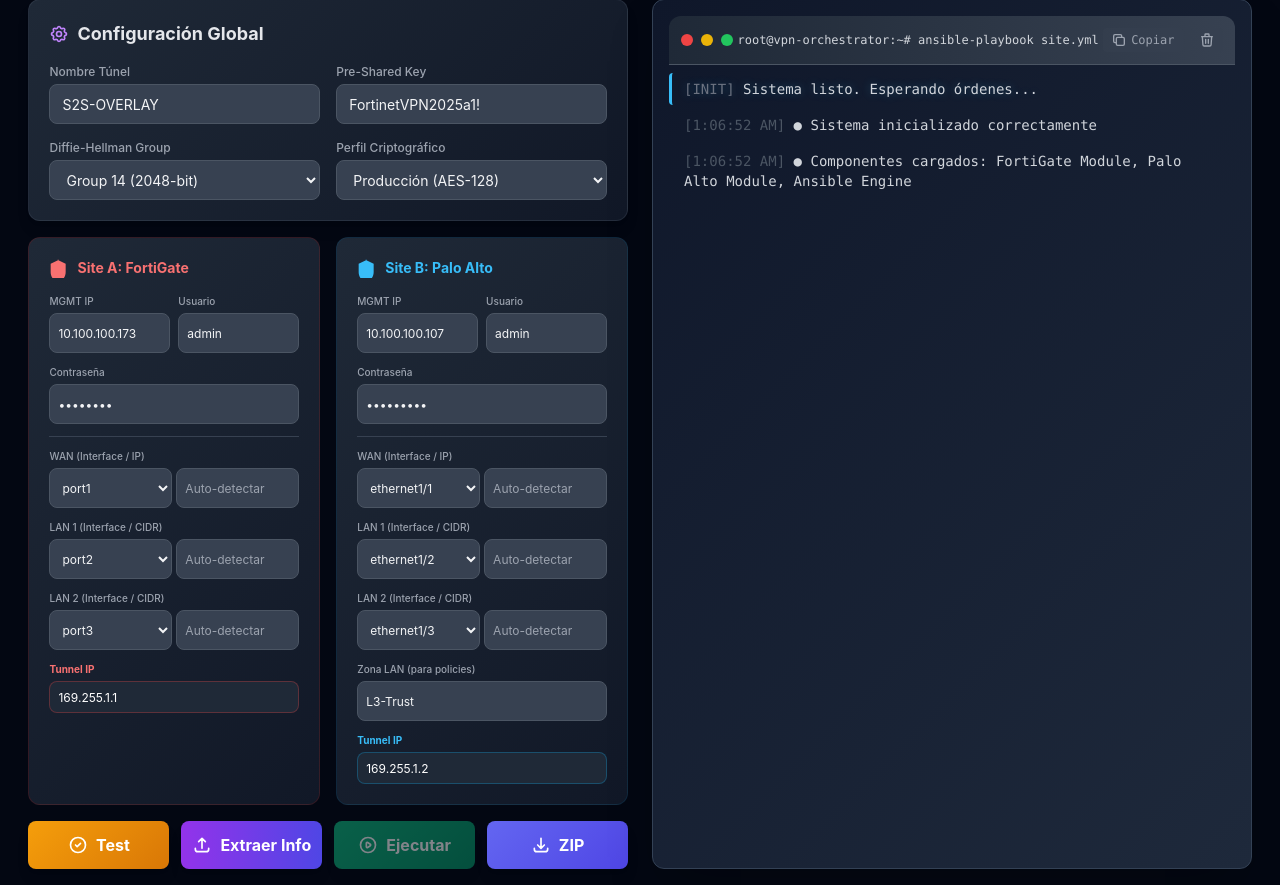
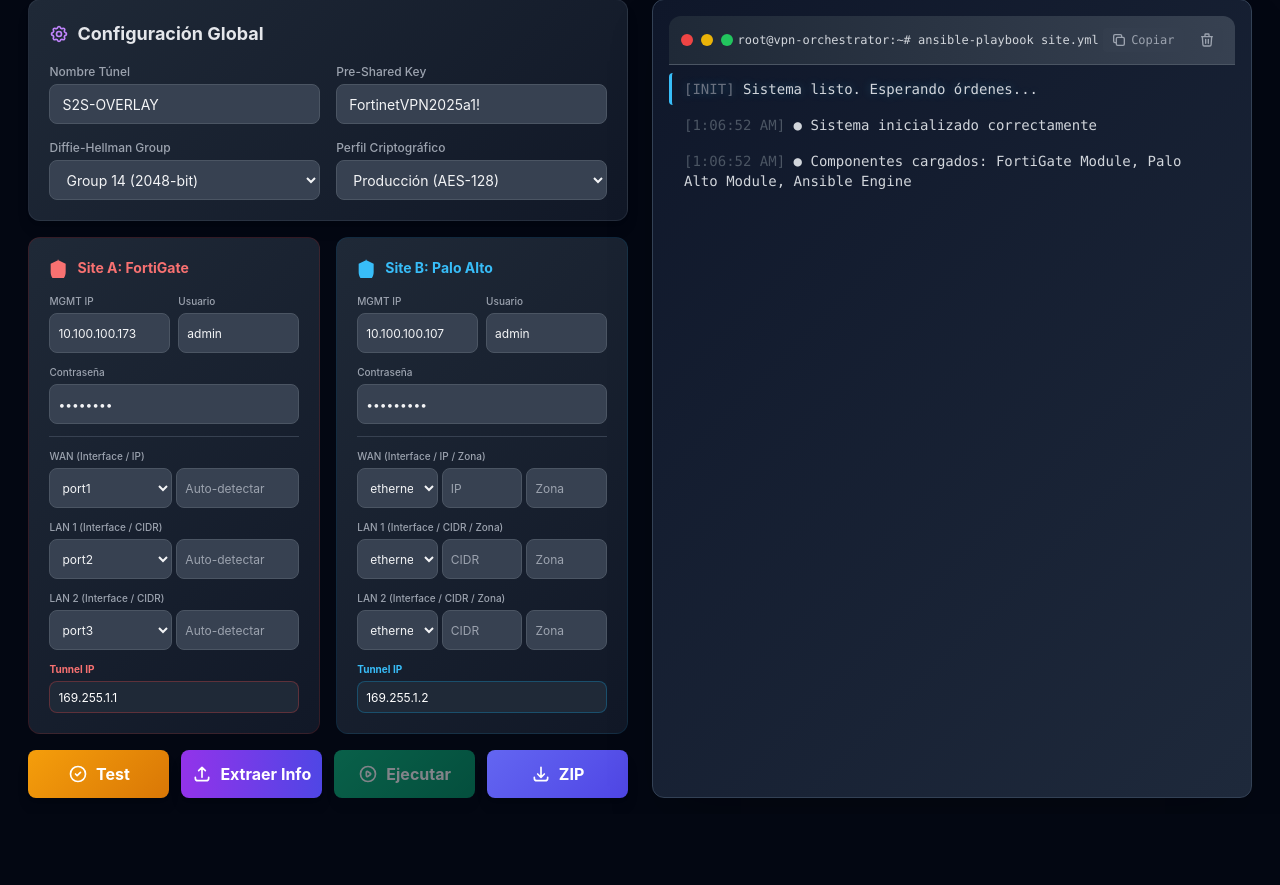
Before and after one commit to sr-emm/ESR-CHALLENGEML-FASE2, a Python web app: template vpn_orchestrator/templates/frontend.html in a window 1280 px wide. Shown: the part 153-1038 px from the top of the page. After the commit the page ends 951 px from the top, so only its background shows below. Run offline with Jinja, Linux system fonts and the light colour scheme; the template is opened without the code that fills it, so the values that code supplies are empty; some libraries are stand-ins or nearby versions.

Commit message:
Se igualan los lifetime de phase1 para que no den problemas. Se cambia la libreria de python para evitar un warning y que otras versiones den problemas. Se permite que cada interfaz en el palo alto este en una zona distinta.

```diff
--- a/vpn_orchestrator/templates/frontend.html
+++ b/vpn_orchestrator/templates/frontend.html
@@ -270,7 +270,8 @@
                                 <select name="crypto_profile" class="w-full input-dark rounded-lg px-3 text-sm">
                                     <option value="AES128-SHA256" selected>Producción (AES-128)</option>
                                     <option value="AES256-SHA256">Alta Seguridad (AES-256)</option>
-                                    <option value="DES-SHA256">Legacy/LAB (DES)</option>
+                                    <option value="3DES-SHA256">Compatibilidad (3DES)</option>
+                                    <option value="DES-SHA256">Legacy/LAB (DES) ⚠️</option>
                                 </select>
                             </div>
                         </div>
@@ -359,29 +360,28 @@
                                 </div>
                                 <hr class="border-gray-700 my-2">
                                 <div>
-                                    <label class="text-[10px] text-gray-400 font-medium mb-1 block">WAN (Interface / IP)</label>
+                                    <label class="text-[10px] text-gray-400 font-medium mb-1 block">WAN (Interface / IP / Zona)</label>
                                     <div class="flex gap-1">
-                                        <select name="pa_wan_intf" id="pa_wan_intf" class="w-1/2 input-dark rounded-lg px-2 text-xs"></select>
-                                        <input type="text" name="pa_wan_ip" id="pa_wan_ip" value="" placeholder="Auto-detectar" class="w-1/2 input-dark rounded-lg px-2 text-xs">
+                                        <select name="pa_wan_intf" id="pa_wan_intf" class="w-1/3 input-dark rounded-lg px-2 text-xs"></select>
+                                        <input type="text" name="pa_wan_ip" id="pa_wan_ip" value="" placeholder="IP" class="w-1/3 input-dark rounded-lg px-2 text-xs">
+                                        <input type="text" name="pa_wan_zone" id="pa_wan_zone" value="" placeholder="Zona" class="w-1/3 input-dark rounded-lg px-2 text-xs">
                                     </div>
                                 </div>
                                 <div>
-                                    <label class="text-[10px] text-gray-400 font-medium mb-1 block">LAN 1 (Interface / CIDR)</label>
+                                    <label class="text-[10px] text-gray-400 font-medium mb-1 block">LAN 1 (Interface / CIDR / Zona)</label>
                                     <div class="flex gap-1">
-                                        <select name="pa_lan1_intf" id="pa_lan1_intf" class="w-1/2 input-dark rounded-lg px-2 text-xs"></select>
-                                        <input type="text" name="pa_lan1_cidr" id="pa_lan1_cidr" value="" placeholder="Auto-detectar" class="w-1/2 input-dark rounded-lg px-2 text-xs">
+                                        <select name="pa_lan1_intf" id="pa_lan1_intf" class="w-1/3 input-dark rounded-lg px-2 text-xs"></select>
+                                        <input type="text" name="pa_lan1_cidr" id="pa_lan1_cidr" value="" placeholder="CIDR" class="w-1/3 input-dark rounded-lg px-2 text-xs">
+                                        <input type="text" name="pa_lan_zone" id="pa_lan_zone" value="" placeholder="Zona" class="w-1/3 input-dark rounded-lg px-2 text-xs">
                                     </div>
                                 </div>
                                 <div>
-                                    <label class="text-[10px] text-gray-400 font-medium mb-1 block">LAN 2 (Interface / CIDR)</label>
+                                    <label class="text-[10px] text-gray-400 font-medium mb-1 block">LAN 2 (Interface / CIDR / Zona)</label>
                                     <div class="flex gap-1">
-                                        <select name="pa_lan2_intf" id="pa_lan2_intf" class="w-1/2 input-dark rounded-lg px-2 text-xs"></select>
-                                        <input type="text" name="pa_lan2_cidr" id="pa_lan2_cidr" value="" placeholder="Auto-detectar" class="w-1/2 input-dark rounded-lg px-2 text-xs">
+                                        <select name="pa_lan2_intf" id="pa_lan2_intf" class="w-1/3 input-dark rounded-lg px-2 text-xs"></select>
+                                        <input type="text" name="pa_lan2_cidr" id="pa_lan2_cidr" value="" placeholder="CIDR" class="w-1/3 input-dark rounded-lg px-2 text-xs">
+                                        <input type="text" name="pa_lan2_zone" id="pa_lan2_zone" value="" placeholder="Zona" class="w-1/3 input-dark rounded-lg px-2 text-xs">
                                     </div>
-                                </div>
-                                <div>
-                                    <label class="text-[10px] text-gray-400 font-medium mb-1 block">Zona LAN (para policies)</label>
-                                    <input type="text" name="pa_lan_zone" id="pa_lan_zone" value="L3-Trust" placeholder="Ej: L3-Trust, trust, LAN" class="w-full input-dark rounded-lg px-2 text-xs">
                                 </div>
                                 <div>
                                     <label class="text-[10px] text-sky-400 font-bold mb-1 block">Tunnel IP</label>
@@ -898,7 +898,6 @@
                 if(results.paloalto.success) {
                     log('✓ Palo Alto: Información extraída correctamente', 'success');
                     const intfs = results.paloalto.interfaces;
-                    let lanZone = null; // Para guardar la zona de las LANs
 
                     for(const [name, info] of Object.entries(intfs)) {
                         if(info.ip && info.ip !== 'N/A') {
@@ -911,10 +910,14 @@
                             const ipOnly = ipParts[0];
                             const cidr = ipParts[1] || '24';
 
-                            // WAN: solo IP sin máscara
+                            // WAN: IP sin máscara + zona WAN
                             if(name === data.pa_wan_intf && ipOnly && ipOnly !== '0.0.0.0') {
                                 document.getElementById('pa_wan_ip').value = ipOnly;
                                 log(`  ✓ WAN IP auto-completada: ${ipOnly}`, 'success');
+                                if(info.zone) {
+                                    document.getElementById('pa_wan_zone').value = info.zone;
+                                    log(`  ✓ Zona WAN auto-completada: ${info.zone}`, 'success');
+                                }
                             }
                             // LAN1: convertir a red CIDR y guardar zona
                             if(name === data.pa_lan1_intf && ipOnly && ipOnly !== '0.0.0.0') {
@@ -922,16 +925,18 @@
                                 document.getElementById('pa_lan1_cidr').value = networkCidr;
                                 log(`  ✓ LAN1 CIDR auto-completado: ${networkCidr}`, 'success');
                                 if(info.zone) {
-                                    lanZone = info.zone;
+                                    document.getElementById('pa_lan_zone').value = info.zone;
+                                    log(`  ✓ Zona LAN1 auto-completada: ${info.zone}`, 'success');
                                 }
                             }
-                            // LAN2: convertir a red CIDR y guardar zona si no hay
+                            // LAN2: convertir a red CIDR y zona
                             if(name === data.pa_lan2_intf && ipOnly && ipOnly !== '0.0.0.0') {
                                 const networkCidr = ipToNetwork(ipOnly, cidr);
                                 document.getElementById('pa_lan2_cidr').value = networkCidr;
                                 log(`  ✓ LAN2 CIDR auto-completado: ${networkCidr}`, 'success');
-                                if(info.zone && !lanZone) {
-                                    lanZone = info.zone;
+                                if(info.zone) {
+                                    document.getElementById('pa_lan2_zone').value = info.zone;
+                                    log(`  ✓ Zona LAN2 auto-completada: ${info.zone}`, 'success');
                                 }
                             }
                         } else {
@@ -940,16 +945,18 @@
                             log(`  ⚠ ${name}: Sin IP${zoneText}`, 'warn');
 
                             // Aún así extraer zona si está disponible
-                            if(info.zone && (name === data.pa_lan1_intf || name === data.pa_lan2_intf)) {
-                                if(!lanZone) lanZone = info.zone;
+                            if(info.zone) {
+                                if(name === data.pa_wan_intf) {
+                                    document.getElementById('pa_wan_zone').value = info.zone;
+                                }
+                                if(name === data.pa_lan1_intf) {
+                                    document.getElementById('pa_lan_zone').value = info.zone;
+                                }
+                                if(name === data.pa_lan2_intf) {
+                                    document.getElementById('pa_lan2_zone').value = info.zone;
+                                }
                             }
                         }
-                    }
-
-                    // Auto-completar zona LAN
-                    if(lanZone) {
-                        document.getElementById('pa_lan_zone').value = lanZone;
-                        log(`  ✓ Zona LAN auto-completada: ${lanZone}`, 'success');
                     }
                 } else {
                     log(`✗ Palo Alto: ${results.paloalto.error || 'Error desconocido'}`, 'error');
@@ -1106,10 +1113,10 @@
                     document.body.removeChild(a);
                     window.URL.revokeObjectURL(url);
 
-                    log('✓ ZIP descargado correctamente: ' + filename, 'success');
+                    log('✓ ZIP descargado: ' + filename, 'success', false);
                 } else {
                     const error = await res.json();
-                    log('✗ Error generando ZIP: ' + (error.error || 'Unknown error'), 'error');
+                    log('✗ Error generando ZIP: ' + (error.error || 'Unknown error'), 'error', false);
                 }
             } catch(e) {
                 log('✗ Error de red: ' + e.message, 'error');
```
Also changed, not shown: vpn_orchestrator/app.py (+14 -8 lines).
